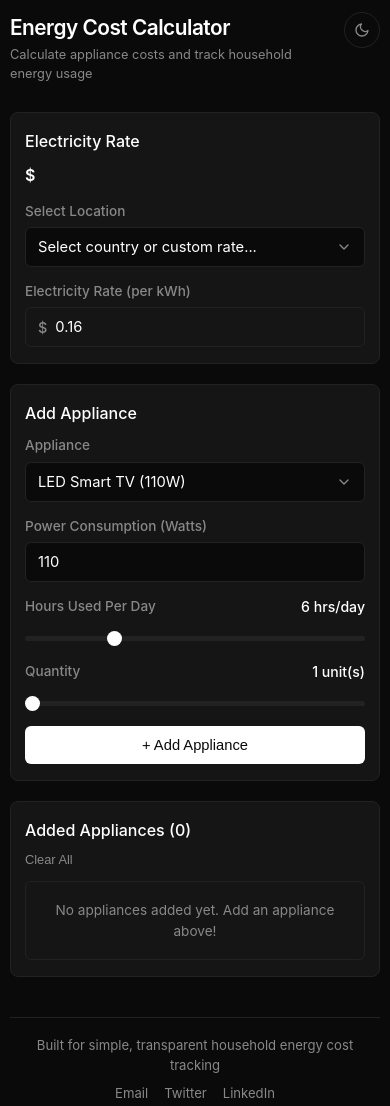
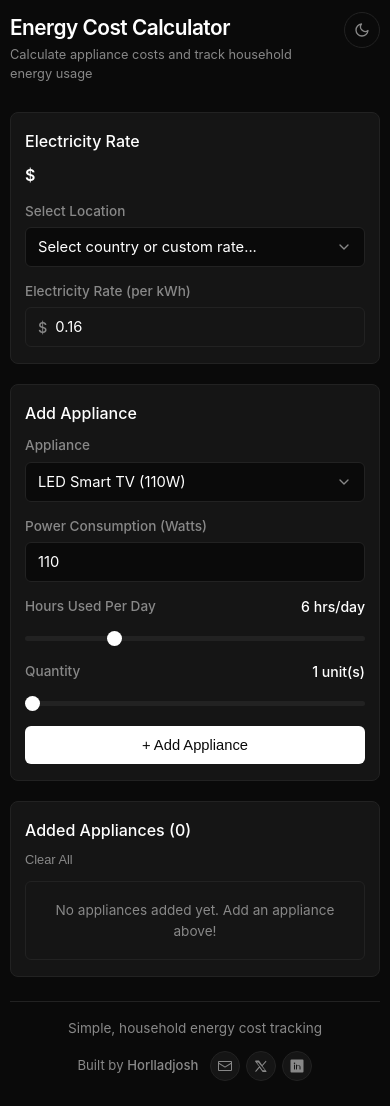
Before and after one commit to Horlladjosh/my-electric-bill, a plain HTML site: page index.html in a window 390 px wide. Drawn offline with Linux system fonts and the light colour scheme; no server answers.

Commit message:
feat: polish footer layout, author link styling, and mobile responsiveness

```diff
--- a/css/styles.css
+++ b/css/styles.css
@@ -43,7 +43,7 @@ body {
     background-color: var(--bg-primary);
     color: var(--text-primary);
     min-height: 100vh;
-    padding: 28px 32px 48px 32px;
+    padding: 28px 32px 16px 32px;
     transition: background-color 0.3s ease, color 0.3s ease;
     line-height: 1.5;
     -webkit-font-smoothing: antialiased;
@@ -570,31 +570,74 @@ body.light-mode .global-tooltip {
     font-size: 0.85rem;
 }
 
-/* Footer */
+/* Footer - Flex Horizontal Space-Between Layout */
 .app-footer {
     max-width: 1280px;
-    margin: 40px auto 0 auto;
-    text-align: center;
+    margin: 24px auto 0 auto;
+    border-top: 1px solid var(--border-color);
+    padding: 16px 0 0 0;
+}
+
+.footer-content {
+    display: flex;
+    justify-content: space-between;
+    align-items: center;
+    width: 100%;
+}
+
+.footer-text {
+    font-size: 0.85rem;
+    color: var(--text-secondary);
+    font-weight: 400;
+}
+
+.footer-right {
+    display: flex;
+    align-items: center;
+    gap: 12px;
+}
+
+.author-credit {
     font-size: 0.82rem;
     color: var(--text-secondary);
-    border-top: 1px solid var(--border-color);
-    padding-top: 18px;
+}
+
+.author-credit a {
+    color: var(--text-secondary);
+    text-decoration: none;
+    font-weight: 500;
+    transition: color 0.2s ease;
+}
+
+.author-credit a:hover {
+    color: var(--text-primary);
 }
 
 .social-links {
     display: flex;
-    justify-content: center;
-    gap: 16px;
-    margin-top: 8px;
+    align-items: center;
+    gap: 6px;
 }
 
-.social-links a {
+.social-icon-btn {
+    display: inline-flex;
+    align-items: center;
+    justify-content: center;
+    width: 30px;
+    height: 30px;
+    border-radius: 50%;
+    background: var(--bg-card);
+    border: 1px solid var(--border-color);
     color: var(--text-secondary);
+    transition: all 0.2s ease;
     text-decoration: none;
 }
 
-.social-links a:hover {
+.social-icon-btn:hover {
     color: var(--text-primary);
+    background: var(--bg-card-hover);
+    border-color: var(--text-secondary);
+    transform: translateY(-2px);
 }
 
 /* ==========================================================================
@@ -679,6 +722,12 @@ body.light-mode .global-tooltip {
     .total-subvalue {
         font-size: 0.74rem;
     }
+
+    .footer-content {
+        flex-direction: column;
+        gap: 12px;
+        text-align: center;
+    }
 }
 
 /* Extra Small Mobile Screens (Max-width: 400px) */
--- a/index.html
+++ b/index.html
@@ -241,11 +241,28 @@
 
     <!-- Footer -->
     <footer class="app-footer">
-        <p>Built for simple, transparent household energy cost tracking</p>
-        <div class="social-links">
-            <a href="#" onclick="copyEmail(event)">Email</a>
-            <a href="https://twitter.com/horllad_josh" target="_blank" rel="noopener">Twitter</a>
-            <a href="https://www.linkedin.com/in/joshuaadegbite/" target="_blank" rel="noopener">LinkedIn</a>
+        <div class="footer-content">
+            <span class="footer-text">Simple, household energy cost tracking</span>
+            <div class="footer-right">
+                <span class="author-credit">Built by <a href="https://horlladjosh.com/" target="_blank" rel="noopener">Horlladjosh</a></span>
+                <div class="social-links">
+                    <a href="mailto:contact@horlladjosh.com" class="social-icon-btn" title="Email: contact@horlladjosh.com">
+                        <svg xmlns="http://www.w3.org/2000/svg" width="16" height="16" fill="currentColor" viewBox="0 0 256 256">
+                            <path d="M224,48H32A16,16,0,0,0,16,64V192a16,16,0,0,0,16,16H224a16,16,0,0,0,16-16V64A16,16,0,0,0,224,48Zm0,16v12.78l-96,57.6-96-57.6V64ZM32,192V96.22l91.8,55.08a8,8,0,0,0,8.4,0L224,96.22V192Z"/>
+                        </svg>
+                    </a>
+                    <a href="https://x.com/horllad_josh" target="_blank" rel="noopener" class="social-icon-btn" title="Twitter / X">
+                        <svg xmlns="http://www.w3.org/2000/svg" width="16" height="16" fill="currentColor" viewBox="0 0 256 256">
+                            <path d="M214.75,211.71l-62.6-83.47,60.13-69.94a8,8,0,0,0-12.08-10.38l-54.84,63.78L98.54,44.75A8,8,0,0,0,92.16,41.6H41.25a8,8,0,0,0-6.4,12.83l62.6,83.47L37.32,207.84a8,8,0,0,0,12.08,10.38l54.84-63.78,46.82,66.57a8,8,0,0,0,6.38,3.15h50.91A8,8,0,0,0,214.75,211.71ZM154.54,196.16l-44.59-63.38a8,8,0,0,0-2.14-2.15l-44.62-59.43H85.46L192.68,196.16Z"/>
+                        </svg>
+                    </a>
+                    <a href="https://www.linkedin.com/in/joshuaadegbite/" target="_blank" rel="noopener" class="social-icon-btn" title="LinkedIn">
+                        <svg xmlns="http://www.w3.org/2000/svg" width="16" height="16" fill="currentColor" viewBox="0 0 256 256">
+                            <path d="M216,24H40A16,16,0,0,0,24,40V216a16,16,0,0,0,16,16H216a16,16,0,0,0,16-16V40A16,16,0,0,0,216,24ZM96,176a8,8,0,0,1-16,0V112a8,8,0,0,1,16,0ZM88,96a12,12,0,1,1,12-12A12,12,0,0,1,88,96Zm96,80a8,8,0,0,1-16,0V140a20,20,0,0,0-40,0v36a8,8,0,0,1-16,0V112a8,8,0,0,1,16,0v6.86A36,36,0,0,1,184,140Z"/>
+                        </svg>
+                    </a>
+                </div>
+            </div>
         </div>
     </footer>
 
```
